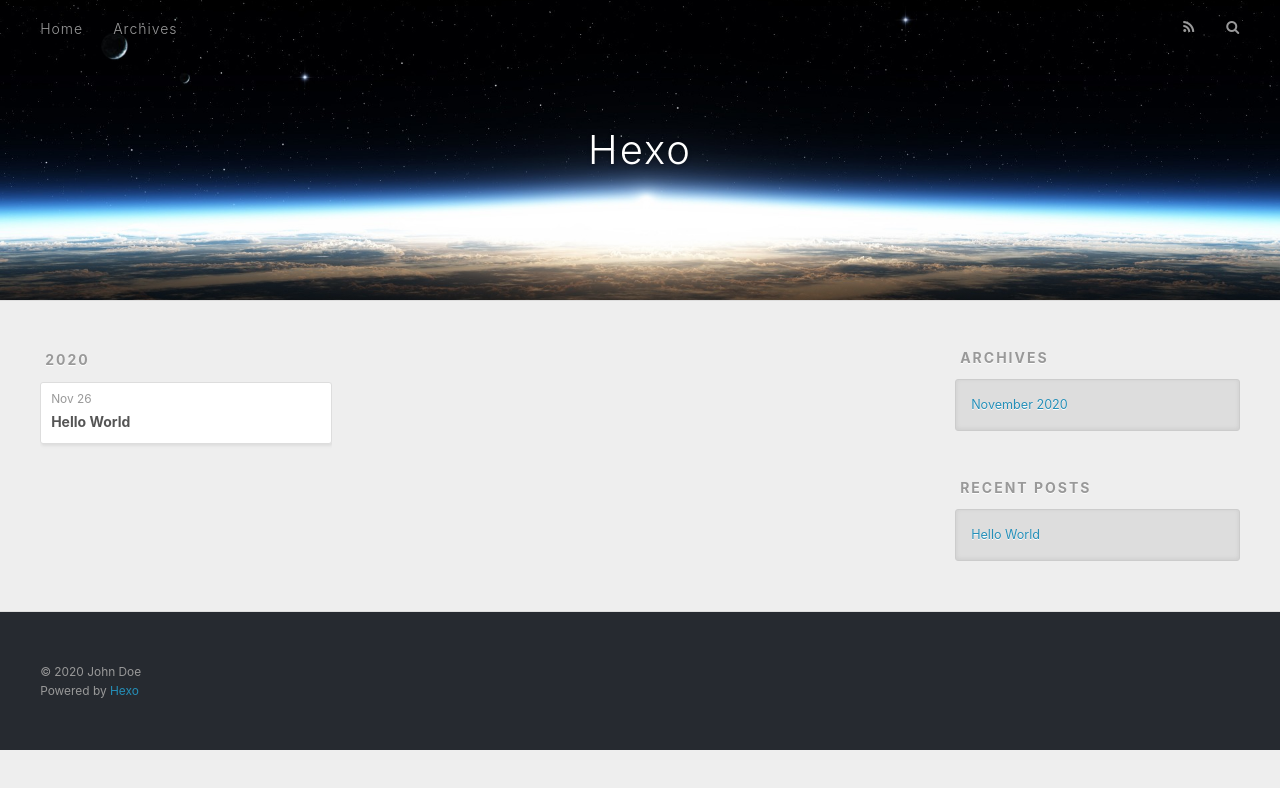
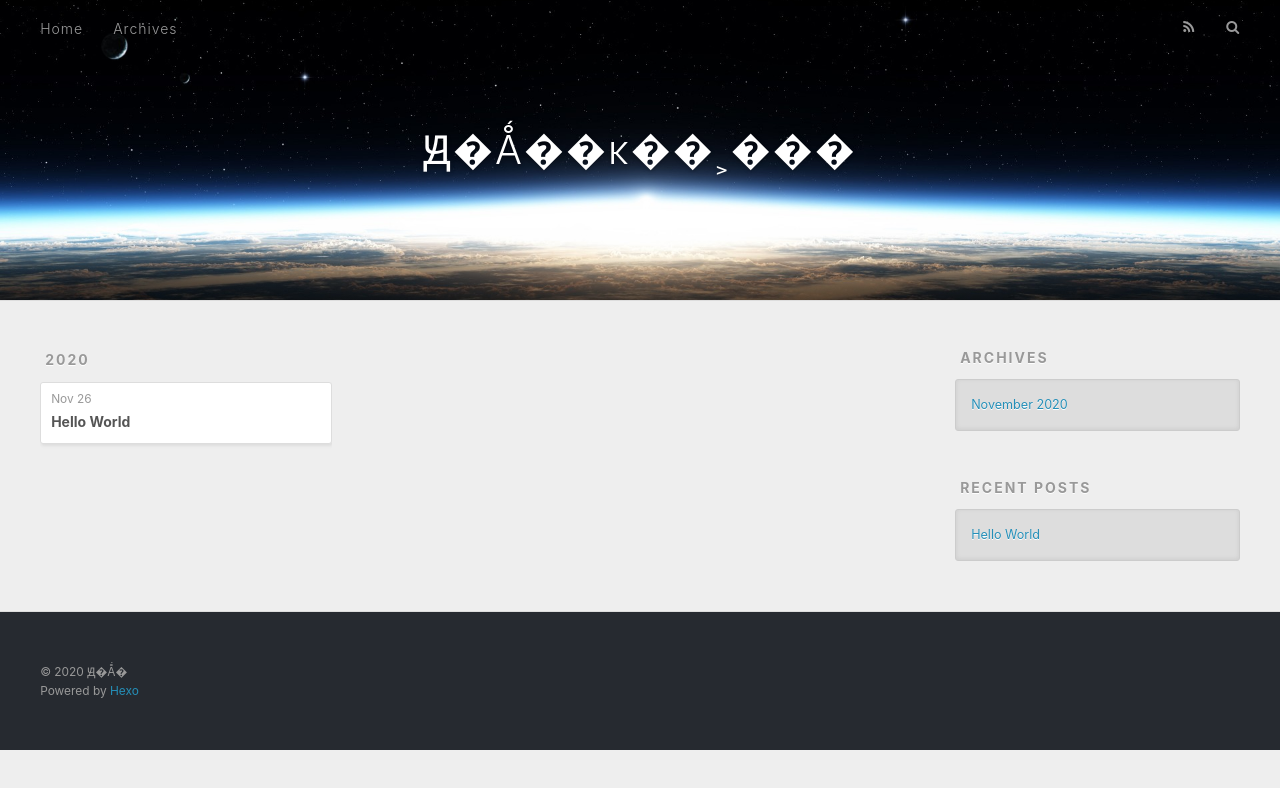
Before and after one commit to yuan020219/yuan020219-github.io, a plain HTML site: page archives/2020/11/index.html in a window 1280 px wide. Drawn offline with nearby package versions, Linux system fonts and the light colour scheme.

Commit message:
Site updated: 2020-11-28 18:42:41

```diff
--- a/archives/2020/11/index.html
+++ b/archives/2020/11/index.html
@@ -5,17 +5,17 @@
 
 
 
-  <title>Archives: 2020/11 | Hexo</title>
+  <title>Archives: 2020/11 | Ԭ�Ǻ��ĸ��˲���</title>
   <meta name="viewport" content="width=device-width, initial-scale=1, maximum-scale=1">
   <meta property="og:type" content="website">
-<meta property="og:title" content="Hexo">
+<meta property="og:title" content="Ԭ�Ǻ��ĸ��˲���">
 <meta property="og:url" content="http://example.com/archives/2020/11/index.html">
-<meta property="og:site_name" content="Hexo">
+<meta property="og:site_name" content="Ԭ�Ǻ��ĸ��˲���">
 <meta property="og:locale" content="en_US">
-<meta property="article:author" content="John Doe">
+<meta property="article:author" content="Ԭ�Ǻ�">
 <meta name="twitter:card" content="summary">
 
-    <link rel="alternate" href="/atom.xml" title="Hexo" type="application/atom+xml">
+    <link rel="alternate" href="/atom.xml" title="Ԭ�Ǻ��ĸ��˲���" type="application/atom+xml">
 
 
     <link rel="icon" href="/favicon.png">
@@ -36,7 +36,7 @@
   <div id="header-outer" class="outer">
     <div id="header-title" class="inner">
       <h1 id="logo-wrap">
-        <a href="/" id="logo">Hexo</a>
+        <a href="/" id="logo">Ԭ�Ǻ��ĸ��˲���</a>
       </h1>
 
     </div>
@@ -141,7 +141,7 @@
 
   <div class="outer">
     <div id="footer-info" class="inner">
-      &copy; 2020 John Doe<br>
+      &copy; 2020 Ԭ�Ǻ�<br>
       Powered by <a href="http://hexo.io/" target="_blank">Hexo</a>
     </div>
   </div>
```
Also changed, not shown: 2020/11/26/hello-world/index.html (+7 -7 lines), archives/2020/index.html (+7 -7 lines), archives/index.html (+7 -7 lines), index.html (+8 -8 lines).
